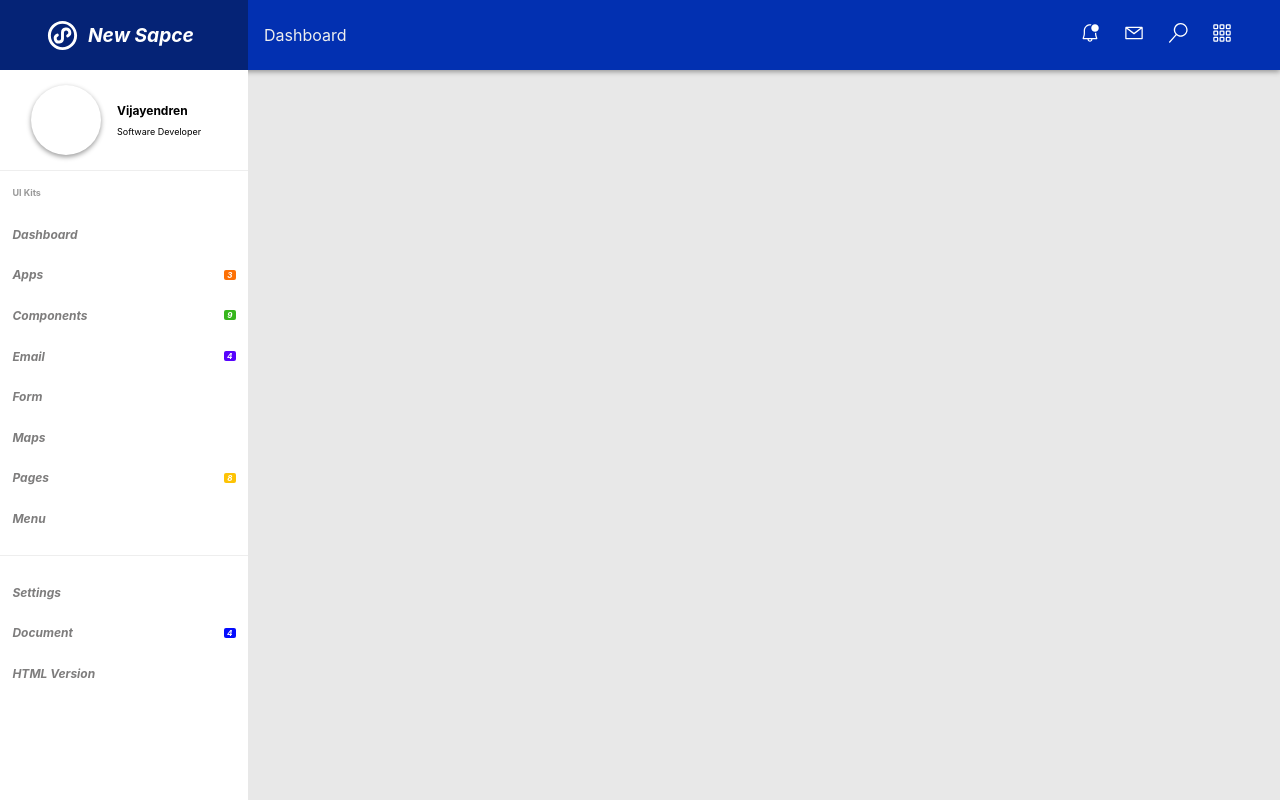
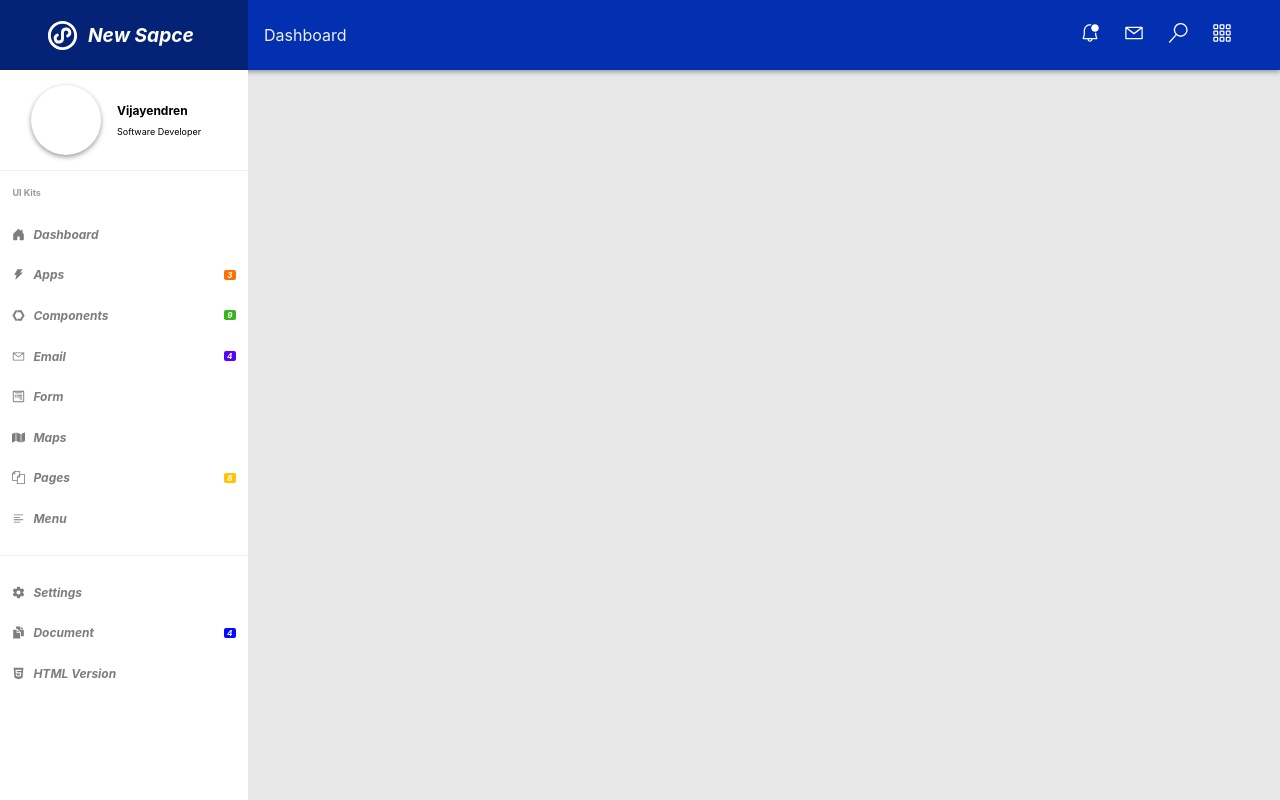
Before and after one commit to R-vijayendren/dashboard-style-guide, a React (Create React App) app: page / in a window 1280 px wide. Built offline with nearby package versions, Linux system fonts and the light colour scheme.

Commit message:
Removed the unwanted icons and added the new icons as per the options.

```diff
--- a/src/components/SideBar/helpers.js
+++ b/src/components/SideBar/helpers.js
@@ -1,33 +1,50 @@
 import './SideBar.scss';
 
+import { BsFillHouseDoorFill, BsTextLeft } from 'react-icons/bs';
+import { AiFillThunderbolt } from 'react-icons/ai';
 import {
-  FaUserAlt,
-  FaCoins,
-  FaRegCalendarAlt,
-  FaRegLifeRing
-} from 'react-icons/fa';
-import { GoGlobe } from 'react-icons/go';
-import { GiThreeFriends } from 'react-icons/gi';
+  IoLogoWebComponent,
+  IoSettingsSharp,
+  IoDocumentsSharp
+} from 'react-icons/io5';
+import { VscMail } from 'react-icons/vsc';
+import { ImCopy } from 'react-icons/im';
+import { FaWpforms, FaMap, FaHtml5 } from 'react-icons/fa';
 
 const renderIcon = value => {
   switch (value) {
-    case 'profile': {
-      return <FaUserAlt size={15} />;
+    case 'dashboard': {
+      return <BsFillHouseDoorFill size={13} />;
     }
-    case 'balance': {
-      return <FaCoins size={15} />;
+    case 'apps': {
+      return <AiFillThunderbolt size={13} />;
     }
-    case 'connections': {
-      return <GoGlobe size={15} />;
+    case 'components': {
+      return <IoLogoWebComponent size={13} />;
     }
-    case 'friends': {
-      return <GiThreeFriends size={15} />;
+    case 'email': {
+      return <VscMail size={13} />;
     }
-    case 'events': {
-      return <FaRegCalendarAlt size={15} />;
+    case 'form': {
+      return <FaWpforms size={13} />;
     }
-    case 'account': {
-      return <FaRegLifeRing size={15} />;
+    case 'maps': {
+      return <FaMap size={13} />;
+    }
+    case 'pages': {
+      return <ImCopy size={13} />;
+    }
+    case 'menu': {
+      return <BsTextLeft size={13} />;
+    }
+    case 'settings': {
+      return <IoSettingsSharp size={13} />;
+    }
+    case 'document': {
+      return <IoDocumentsSharp size={13} />;
+    }
+    case 'version': {
+      return <FaHtml5 size={13} />;
     }
     default:
       return null;
```
